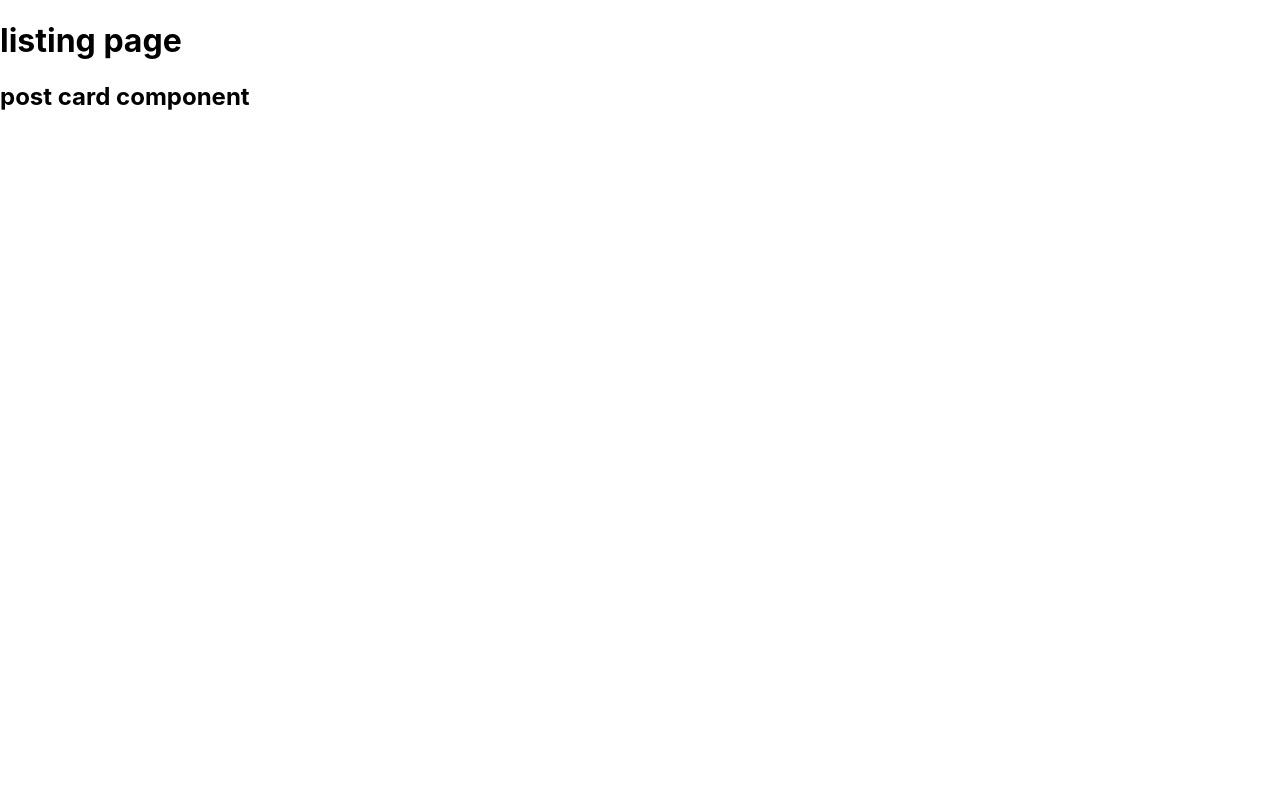
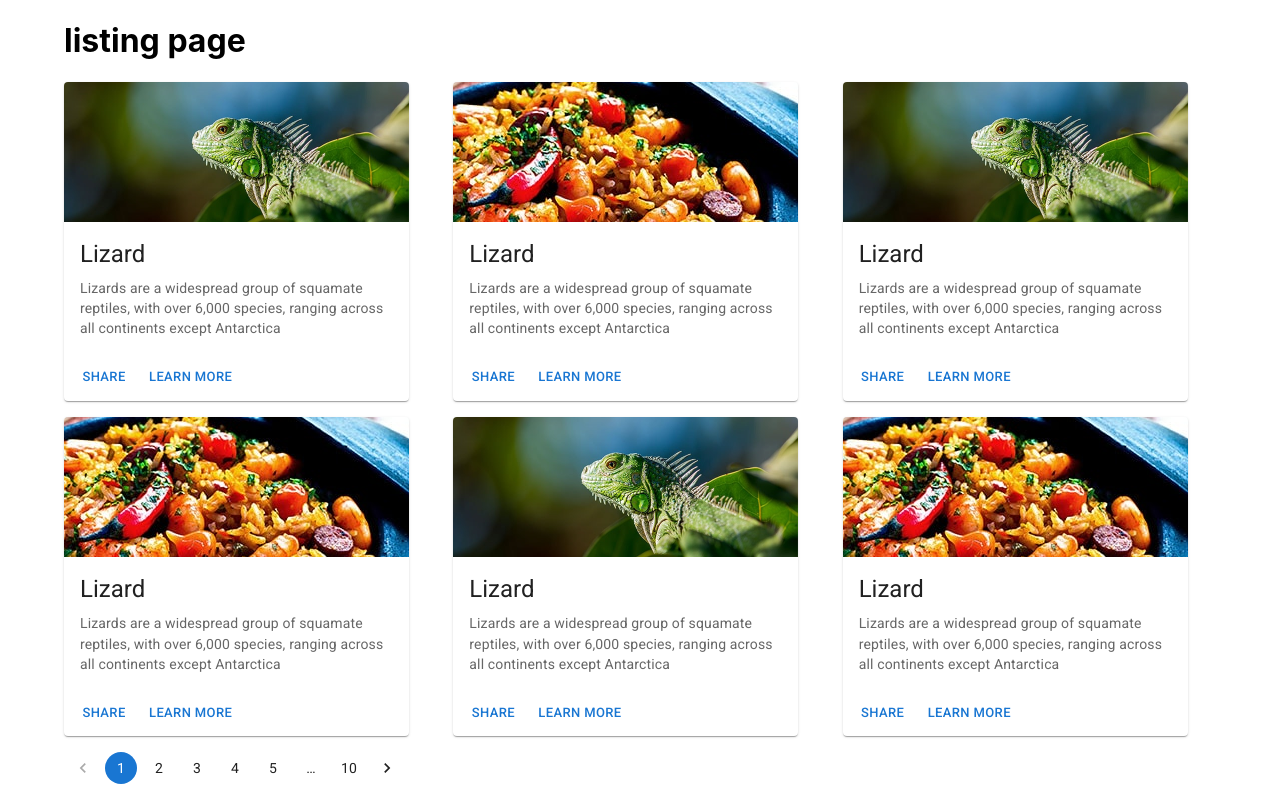
Before and after one commit to TunisiaDisplay/WeVioo_react, a React (Create React App) app: page / in a window 1280 px wide. Built offline with nearby package versions, Linux system fonts and the light colour scheme.

Commit message:
static card list

```diff
--- a/src/components/PostCard.js
+++ b/src/components/PostCard.js
@@ -1,12 +1,36 @@
 import React from "react";
 
+import Card from '@mui/material/Card';
+import CardActions from '@mui/material/CardActions';
+import CardContent from '@mui/material/CardContent';
+import CardMedia from '@mui/material/CardMedia';
+import Button from '@mui/material/Button';
+import Typography from '@mui/material/Typography';
 
-const PostCard = ()=>{
+const PostCard = (props) => {
 
-    return(
-        <h2>
-            post card component
-        </h2>
+    return (
+        <Card sx={{ maxWidth: 345 }}>
+            <CardMedia
+                component="img"
+                height="140"
+                image={props.img || "/img/contemplative-reptile.jpg"}
+                alt="green iguana"
+            />
+            <CardContent>
+                <Typography gutterBottom variant="h5" component="div">
+                    Lizard
+                </Typography>
+                <Typography variant="body2" color="text.secondary">
+                    Lizards are a widespread group of squamate reptiles, with over 6,000
+                    species, ranging across all continents except Antarctica
+                </Typography>
+            </CardContent>
+            <CardActions>
+                <Button size="small">Share</Button>
+                <Button size="small">Learn More</Button>
+            </CardActions>
+        </Card>
     );
 }
 
--- a/src/pages/Listing.js
+++ b/src/pages/Listing.js
@@ -1,16 +1,44 @@
 import React from "react";
+import { Container } from "@mui/system";
+import Grid from '@mui/material/Grid';
+import Pagination from '@mui/material/Pagination';
+
 import PostCard from "../components/PostCard";
 
 
 const Listing = () => {
 
     return (
-        <div>
+        <Container maxWidth="lg">
             <h1>
                 listing page
             </h1>
-            <PostCard />
-        </div>
+            <Grid container spacing={2}>
+                <Grid item xs={8} md={5} lg={4}>
+                    <PostCard />
+                </Grid>
+                <Grid item xs={8} md={5} lg={4}>
+                    <PostCard img="/img/paella.jpg" />
+                </Grid>
+                <Grid item xs={8} md={5} lg={4}>
+                    <PostCard />
+                </Grid>
+                <Grid item xs={8} md={5} lg={4}>
+                    <PostCard img="/img/paella.jpg" />
+                </Grid>
+                <Grid item xs={8} md={5} lg={4}>
+                    <PostCard />
+                </Grid>
+                <Grid item xs={8} md={5} lg={4}>
+                    <PostCard img="/img/paella.jpg" />
+                </Grid>
+                <Grid item xs={12}>
+                    <Pagination count={10} color="primary" />
+                </Grid>
+            </Grid>
+
+
+        </Container>
 
     );
 }
```
Also changed, not shown: public/img/contemplative-reptile.jpg (added), public/img/paella.jpg (added).
